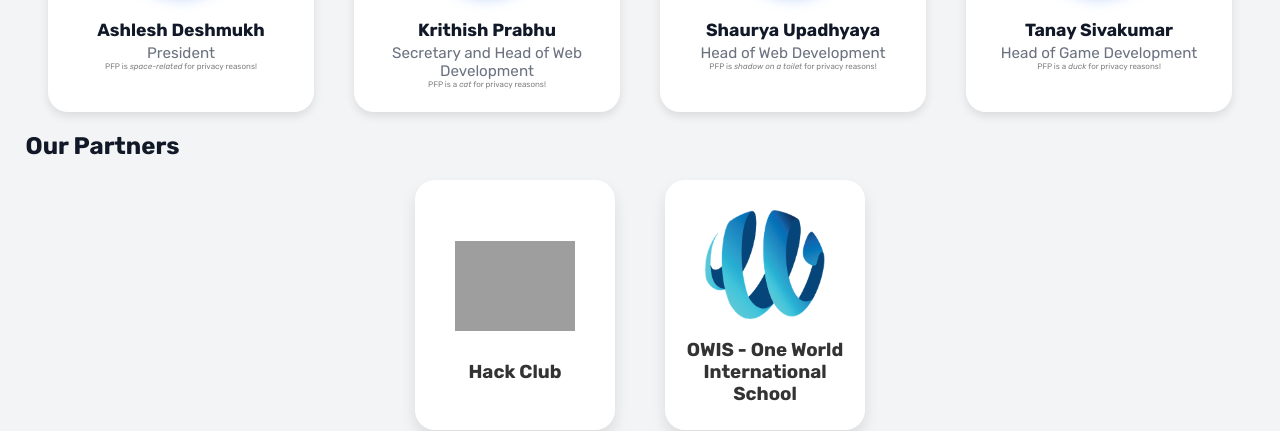
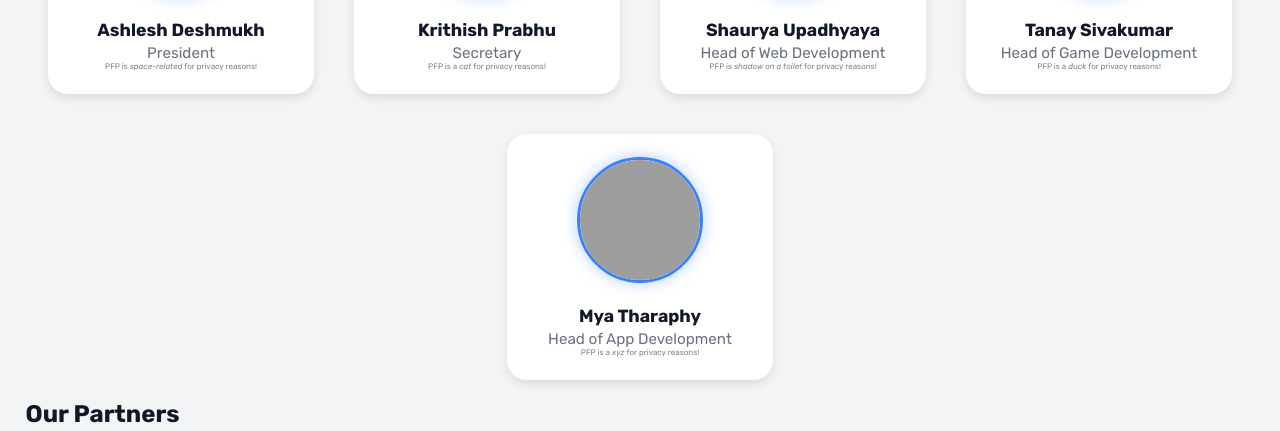
Before and after one commit to nexora-droid/NOVA-OWIS-Club, a plain HTML site: page index.html in a window 1280 px wide. Shown: the part 960-1391 px from the top of the page. Drawn offline with Linux system fonts and the light colour scheme; grey boxes are pictures that could not be loaded.

Commit message:
New Leader added

```diff
--- a/index.html
+++ b/index.html
@@ -78,7 +78,7 @@
                 <div class="leaderid">
                     <img src="kritishpfp.jpeg" alt="Krithish Prabhu" class="leader-img">
                     <h3 class="leader-name">Krithish Prabhu</h3>
-                    <p class="leader-role">Secretary and Head of Web Development</p>
+                    <p class="leader-role">Secretary</p>
                     <p class="postnote">PFP is a <span style="font-style: italic;">cat</span> for privacy reasons!</p>
                 </div>
                 <div class="leaderid">
@@ -100,12 +100,12 @@
                     <p class="postnote">PFP is a <span style="font-style: italic;">cat</span> for privacy reasons!</p>
                 </div>-->
 
-                <!--<div class="leaderid">
-                    <img src="https://randomuser.me/api/portraits/women/81.jpg" alt="Mya Tharaphy" class="leader-img">
+                <div class="leaderid">
+                    <img src="myapfp.png" alt="Mya Tharaphy" class="leader-img">
                     <h3 class="leader-name">Mya Tharaphy</h3>
                     <p class="leader-role">Head of App Development</p>
                     <p class="postnote">PFP is a <span style="font-style: italic;">xyz</span> for privacy reasons!</p>
-                </div>-->
+                </div>
             </div>
         </div>
 
```
